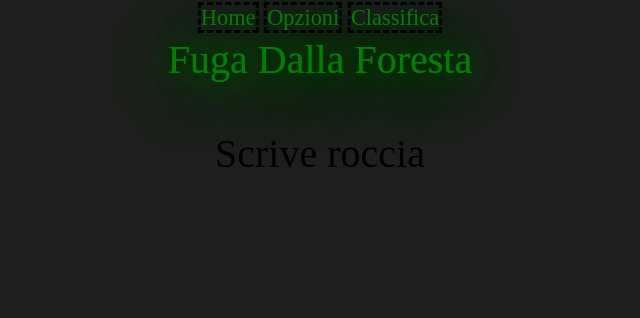
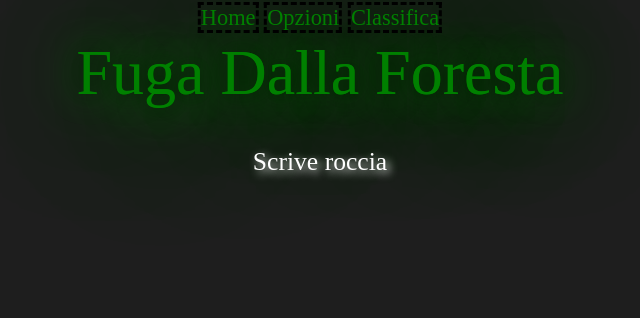
Before and after one commit to EmanueleFranceschi/Fuga-dalla-foresta, a PHP site: page /help.html in a window 1280 px wide. Shown: the top 318 px of the page, without its empty margins (320-960 px from the left). Run offline with PHP 8.4, Linux system fonts and the light colour scheme; some web fonts are replaced.

Commit message:
Aggiunto Font e aggiustato testi del menu e sezioni

```diff
--- a/styles.css
+++ b/styles.css
@@ -10,9 +10,18 @@ table{border-color: black;}
     display: block;
     width: 900px;
 }*/
+@font-face {
+    font-family: myFont;
+    src: url(SuperGame-X3Rz9.ttf);
+}
+
+.text{
+    font-family: myFont;
+}
+
 .menu{
 
-    zoom: 250%;
+    zoom: 200%;
 
 }
 a{
@@ -20,7 +29,7 @@ a{
 }
 
 .h1{
-    color: green;
+    color: rgb(0, 128, 0);
     text-shadow:
     0 0 7px black,
     0 0 10px green,
@@ -31,15 +40,21 @@ a{
     /*0 0 102px green,*/
     0 0 0px green;
 
-
+    zoom: 200%;
 }
-.h2{
+/*.h2{ Roccia perche
     margin-left: 100px;
     width: 50%;
+}*/
+
+.helpText{
+    color: rgb(255, 255, 255);
+    text-shadow: 2px 2px 5px rgb(255, 255, 255);
+    zoom: 80%;
 }
 
 .membri{
-    zoom: 65%;
+    zoom: 95%;
     color: rgb(255, 255, 255);
     text-shadow:
     0 0 7px black,
@@ -123,7 +138,7 @@ footer {
 
 @media only screen and (max-width: 768px) { /*600px solo telefoni*/
     .menu{
-        zoom: 200%;
+        zoom: 180%;
 
     }
     .navbar{
```
